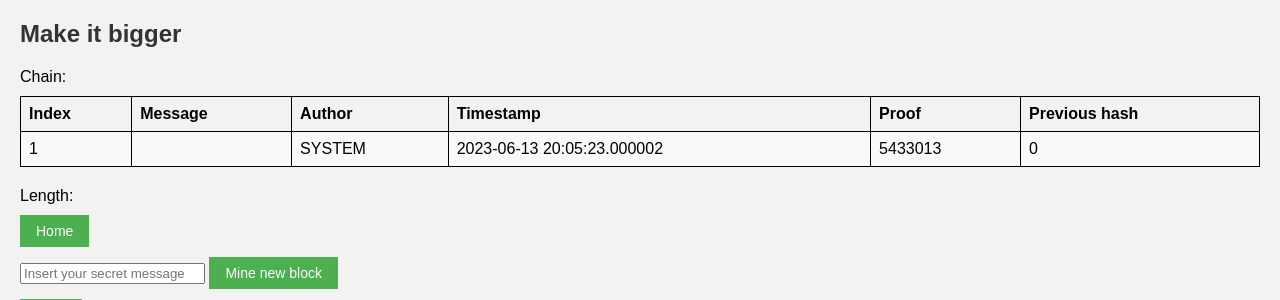
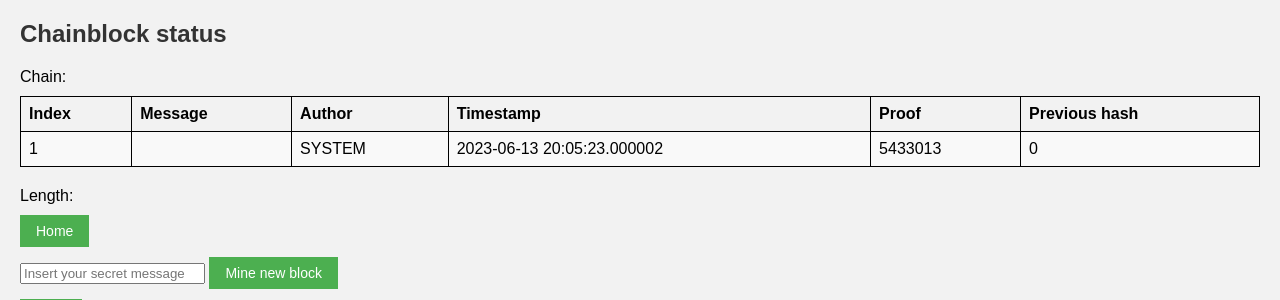
Before and after one commit to krzymich24/put-blockchain-implementation, a Flask app: page /get_chain in a window 1280 px wide. Shown: the top 300 px of the page. Run offline with Flask 3, Linux system fonts and the light colour scheme; the visitor is signed in with stand-in values (Sample User, id 1).

Commit message:
Changing description of get_chain

```diff
--- a/templates/get_chain.html
+++ b/templates/get_chain.html
@@ -70,7 +70,7 @@
         </style>
     </head>
 <body>
-    <h2>Make it bigger</h2>
+    <h2>Chainblock status</h2>
     <p>Chain:</p>
     <table>
         <tr>
```
